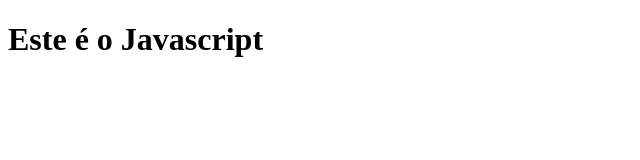
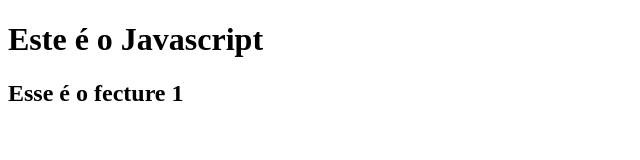
Before and after one commit to hallancma/javascriptGit, a plain HTML site: page index.html in a window 1280 px wide. Shown: the whole page, without its empty margins (0-640 px from the left). Drawn offline with Linux system fonts and the light colour scheme.

Commit message:
h2 da fecture1

```diff
--- a/index.html
+++ b/index.html
@@ -8,6 +8,7 @@
   </head>
   <body>
     <h1>Este é o Javascript</h1>
+    <h2>Esse é o fecture 1</h2>
     <script src="script.js"></script>
   </body>
 </html>
```
